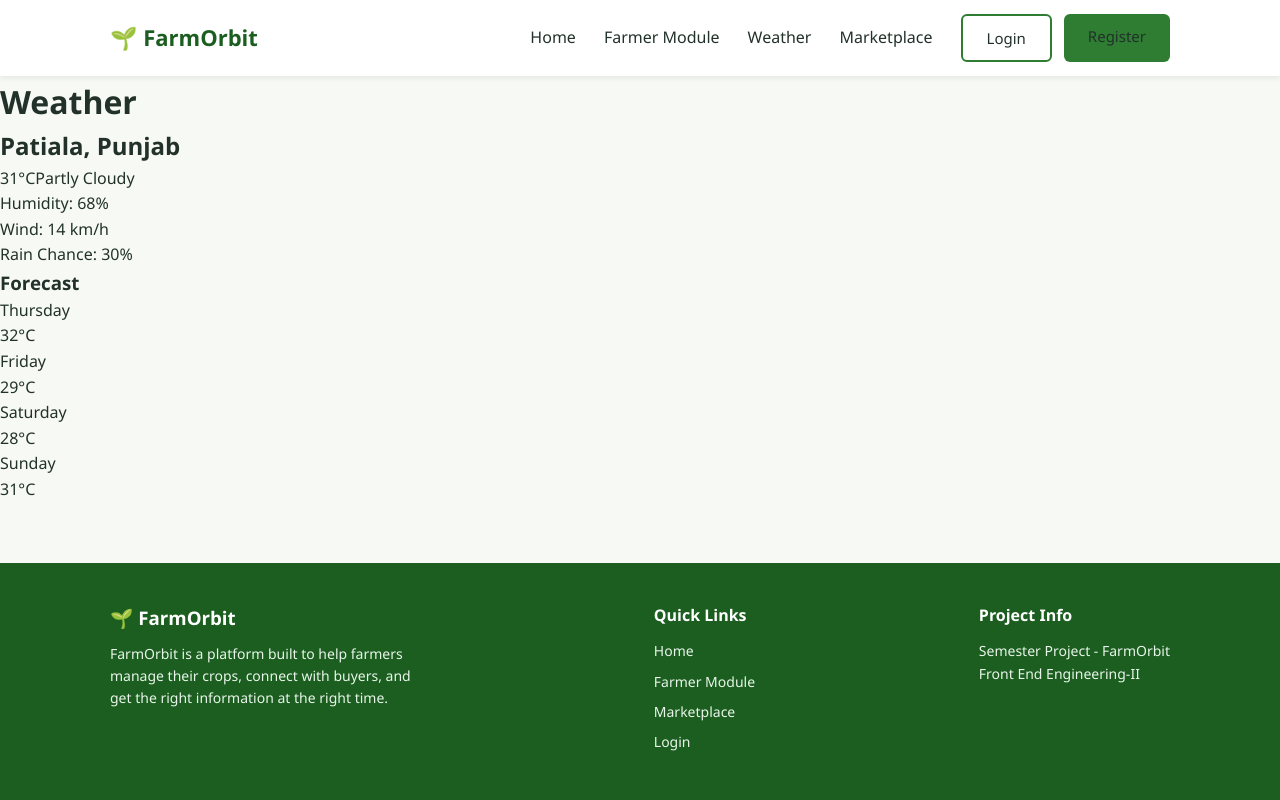
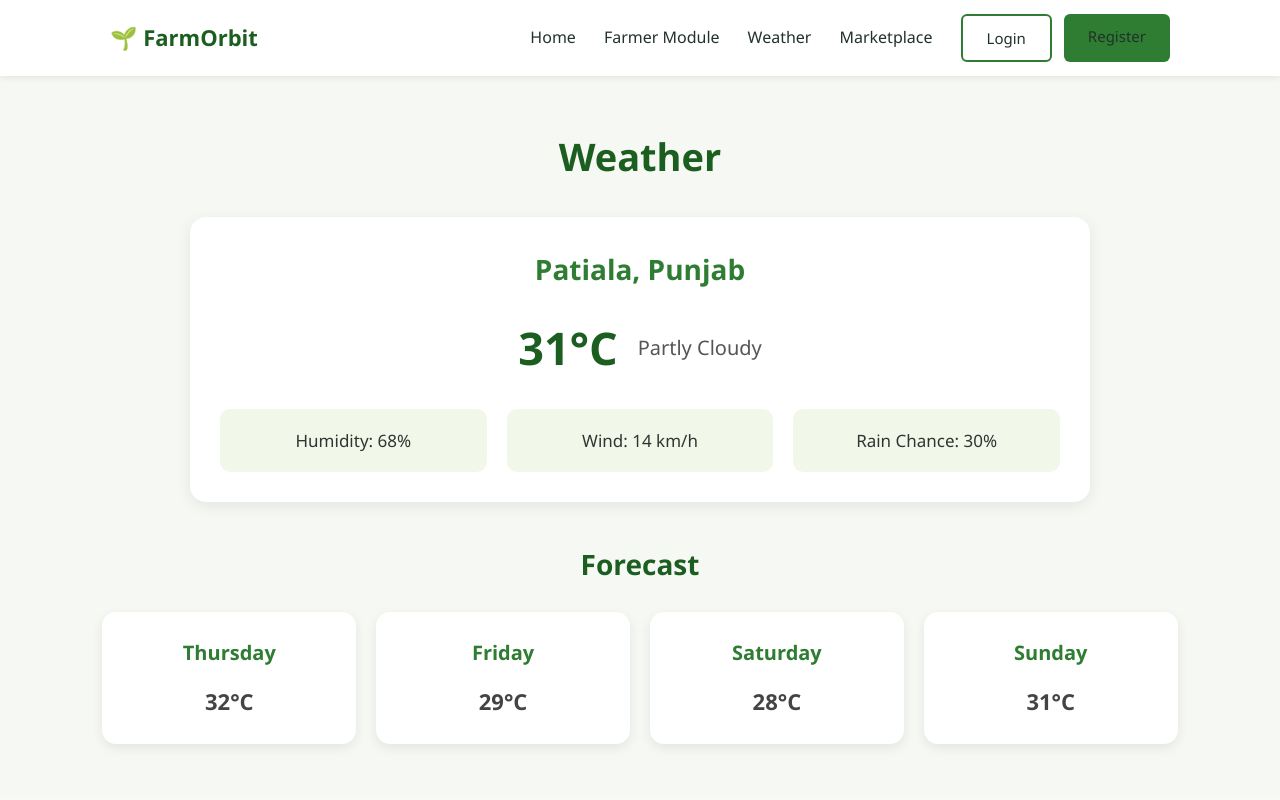
Before and after one commit to kalraananya2007-source/FarmOrbit, a React (Vite) app: page /weather in a window 1280 px wide. Shown: the top 800 px of the page. Built offline with nearby package versions, Linux system fonts and the light colour scheme.

Commit message:
Added weather page styling

```diff
--- a/src/weather/weather.css
+++ b/src/weather/weather.css
@@ -0,0 +1,147 @@
+/* Main Weather Page */
+.weather-page {
+    padding: 50px 8%;
+    background-color: #f5f8f3;
+    min-height: 500px;
+}
+
+/* Main Heading */
+.weather-page h1 {
+    text-align: center;
+    color: #1b5e20;
+    font-size: 38px;
+    margin-bottom: 30px;
+}
+
+/* Current Weather Card */
+.weather-card {
+    max-width: 900px;
+    margin: 0 auto 40px;
+    padding: 30px;
+    background-color: white;
+    border-radius: 16px;
+    box-shadow: 0 4px 15px rgba(0, 0, 0, 0.08);
+    text-align: center;
+}
+
+/* Location */
+.weather-card h2 {
+    color: #2e7d32;
+    font-size: 28px;
+    margin-bottom: 20px;
+}
+
+/* Temperature and Condition */
+.weather-main {
+    display: flex;
+    justify-content: center;
+    align-items: center;
+    gap: 20px;
+    margin-bottom: 25px;
+}
+
+.temperature {
+    font-size: 45px;
+    font-weight: bold;
+    color: #1b5e20;
+}
+
+.condition {
+    font-size: 20px;
+    color: #555;
+}
+
+/* Humidity, Wind and Rain */
+.weather-details {
+    display: grid;
+    grid-template-columns: repeat(3, 1fr);
+    gap: 20px;
+}
+
+.weather-details p {
+    background-color: #f1f8e9;
+    padding: 18px;
+    margin: 0;
+    border-radius: 10px;
+    color: #333;
+    font-size: 17px;
+}
+
+/* Forecast Heading */
+.weather-page h3 {
+    text-align: center;
+    color: #1b5e20;
+    font-size: 28px;
+    margin-bottom: 25px;
+}
+
+/* Forecast Cards Container */
+.forecast-list {
+    max-width: 1100px;
+    margin: 0 auto;
+    display: grid;
+    grid-template-columns: repeat(4, 1fr);
+    gap: 20px;
+}
+
+/* Individual Forecast Card */
+.forecast-card {
+    background-color: white;
+    padding: 25px 20px;
+    border-radius: 14px;
+    text-align: center;
+    box-shadow: 0 4px 12px rgba(0, 0, 0, 0.08);
+    transition: transform 0.2s ease;
+}
+
+/* Hover Effect */
+.forecast-card:hover {
+    transform: translateY(-5px);
+}
+
+/* Day */
+.forecast-day {
+    color: #2e7d32;
+    font-size: 20px;
+    font-weight: bold;
+    margin-bottom: 15px;
+}
+
+/* Temperature */
+.forecast-temp {
+    color: #444;
+    font-size: 22px;
+    font-weight: bold;
+}
+
+/* Tablet */
+@media (max-width: 768px) {
+
+    .weather-page {
+        padding: 35px 5%;
+    }
+
+    .weather-details {
+        grid-template-columns: 1fr;
+    }
+
+    .forecast-list {
+        grid-template-columns: repeat(2, 1fr);
+    }
+}
+
+/* Mobile */
+@media (max-width: 480px) {
+
+    .weather-page h1 {
+        font-size: 30px;
+    }
+
+    .weather-main {
+        flex-direction: column;
+    }
+
+    .forecast-list {
+        grid-template-columns: 1fr;
+    }
+}
```
